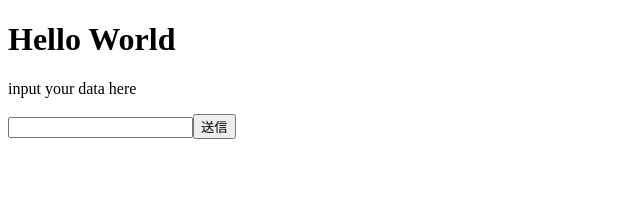
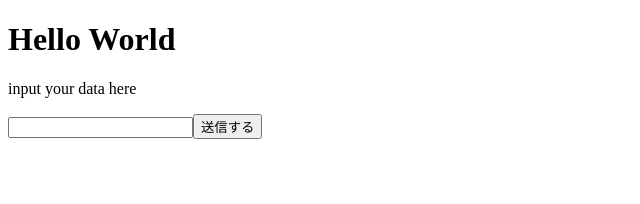
Before and after one commit to tkysn10281028/receiptinputapp-v3-front, a Vue app: page /#/ in a window 1280 px wide. Shown: the top 204 px of the page, without its empty margins (0-640 px from the left). Built offline with nearby package versions, Linux system fonts and the light colour scheme; the HTML template or start-up script is replaced by a standard one.

Commit message:
test commit

```diff
--- a/src/views/MainView.vue
+++ b/src/views/MainView.vue
@@ -3,7 +3,7 @@
     <h1>Hello World</h1>
     <p>input your data here</p>
     <input type="text" v-model="testText" />
-    <button @click="send">送信</button>
+    <button @click="send">送信する</button>
   </div>
 </template>
 <script>
```
